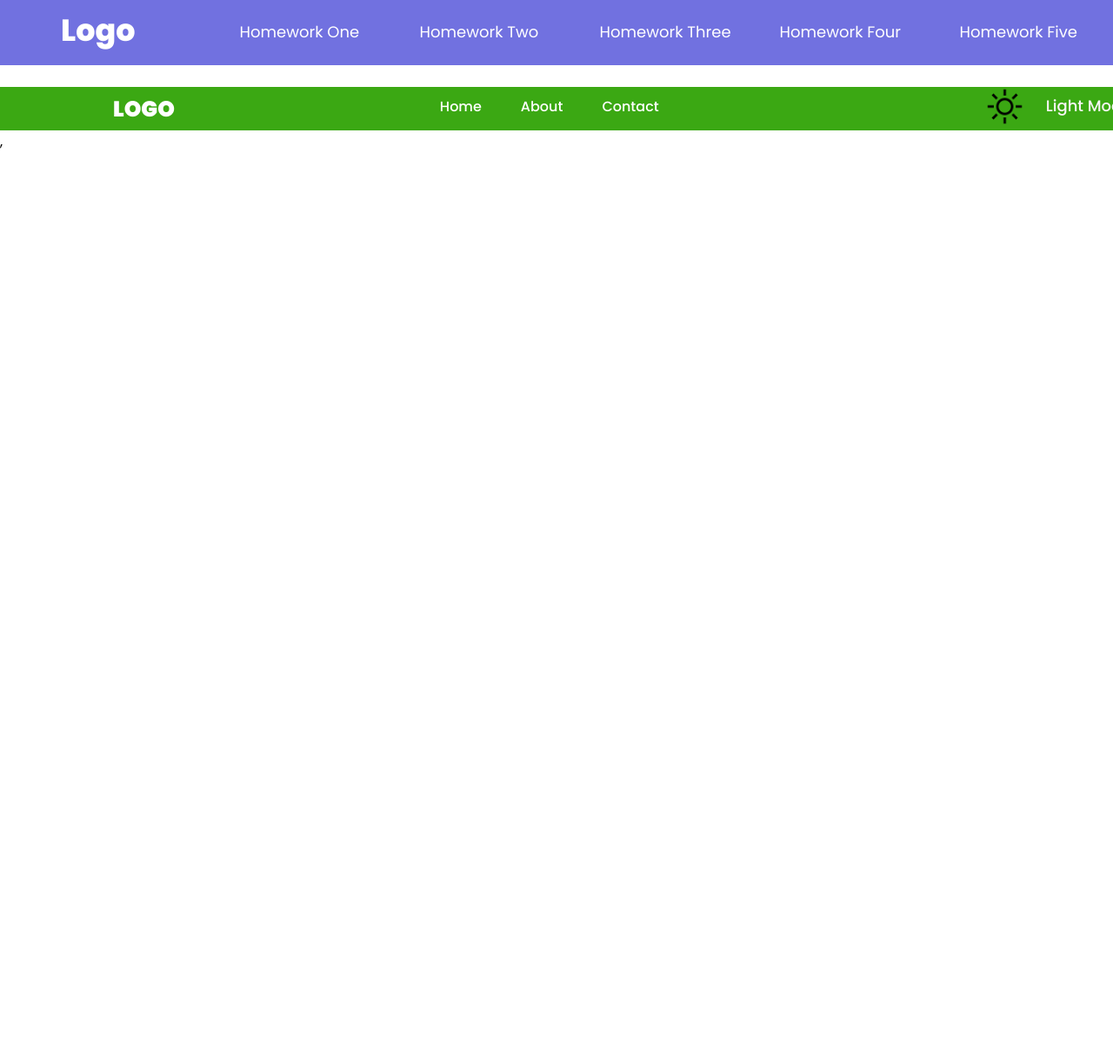
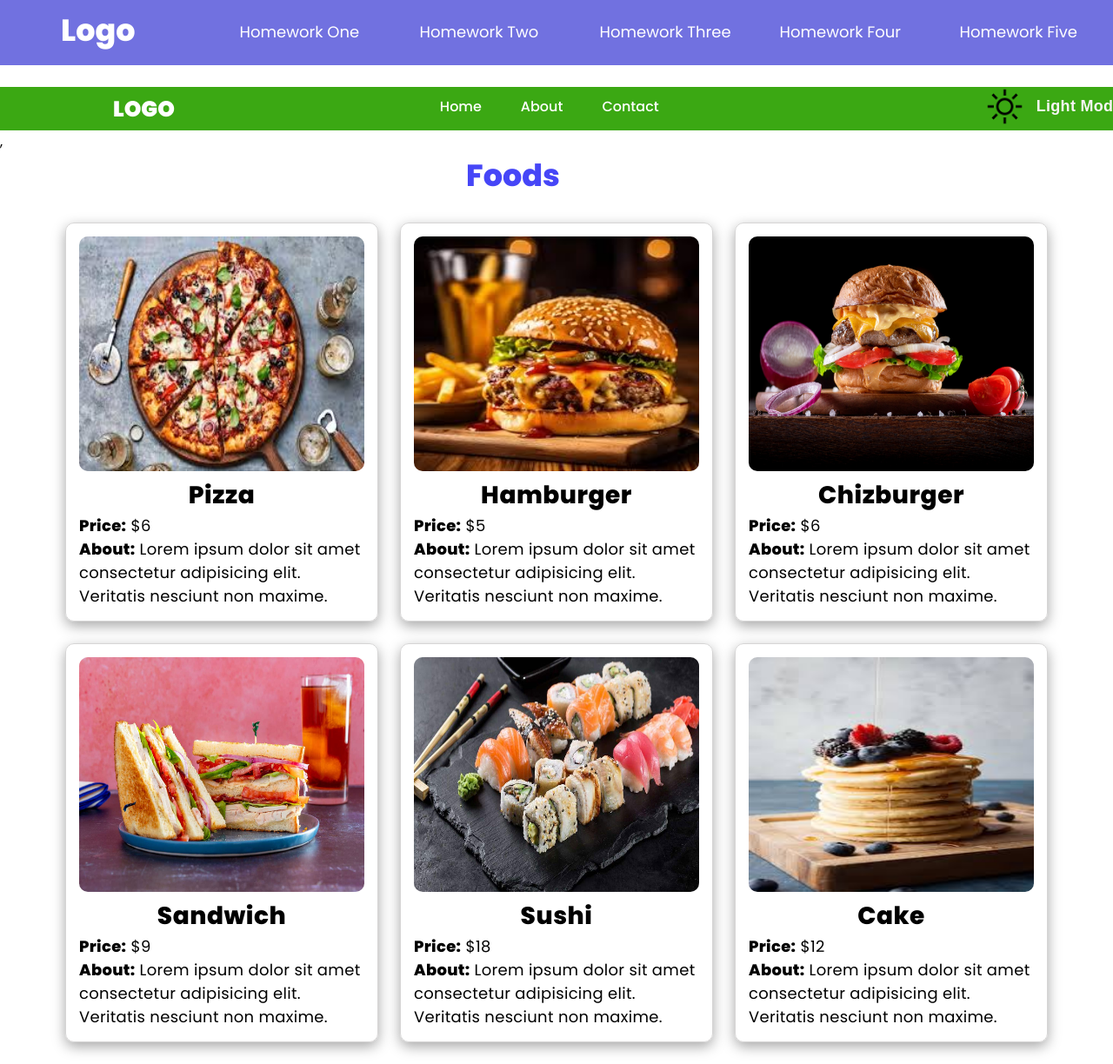
Before and after one commit to Abdulbas1d/7-oy-7-uyga-vazifa, a React (Vite) app: page /homeworkTwo in a window 1280 px wide. Shown: the top 1224 px of the page at 87% size. Before the commit the page ends 800 px from the top, so only its background shows below. Built offline with nearby package versions, Linux system fonts and the light colour scheme.

Commit message:
HomeworkTwo finished

```diff
--- a/src/pages/HomeworkTwo/index.css
+++ b/src/pages/HomeworkTwo/index.css
@@ -1,12 +1,20 @@
-.container-two {
+.container-two.light {
     width: 100%;
     height: 50px;
     background-color: rgb(59, 168, 19);
     margin-top: 25px;
 }
 
+.container-two.dark {
+    width: 100%;
+    height: 50px;
+    background-color: #6a6868;
+    margin-top: 25px;
+}
+
 .logo {
     width: 1440px;
+    height: 50px;
     margin: 0 auto;
     display: flex;
     gap: 25px;
@@ -37,6 +45,14 @@
         }
     }
 
+    .themebtn {
+        border: none;
+        outline: none;
+        background: none;
+        display: flex;
+        gap: 14px;
+        cursor: pointer;
+
         .lightOrdark {
             width: 45px;
             height: 45px;
@@ -46,8 +62,97 @@
 
         span {
             font-size: 18px;
-        font-weight: 500;
-        margin-top: 8px;
+            font-weight: 600;
+            margin-top: 12px;
+            letter-spacing: 0.3px;
             color: #f7f5f5;
         }
     }
+}
+
+.foods {
+    text-align: center;
+    margin-top: 25px;
+    margin-right: 100px;
+    font-size: 35px;
+    color: rgb(70, 70, 247);
+}
+
+.container-two.light .cards {
+    display: flex;
+    gap: 25px;
+    flex-wrap: wrap;
+    align-items: center;
+    justify-content: center;
+    width: 1200px;
+    margin: 0 auto;
+    margin-top: 28px;
+    padding-bottom: 25px;
+
+    .card {
+        width: 30%;
+        padding: 15px;
+        border-radius: 10px;
+        box-shadow: rgba(0, 0, 0, 0.35) 0px 5px 15px;
+
+        border: 1px solid rgb(214, 213, 213);
+
+        img {
+            width: 100%;
+            height: 270px;
+            border-radius: 10px;
+        }
+
+        h2 {
+            text-align: center;
+            font-size: 28px;
+            letter-spacing: 0.5px;
+        }
+
+        p {
+            font-size: 18px;
+            letter-spacing: 0.3px;
+        }
+    }
+}
+
+.container-two.dark .cards {
+    display: flex;
+    gap: 25px;
+    flex-wrap: wrap;
+    align-items: center;
+    justify-content: center;
+    width: 1200px;
+    margin: 0 auto;
+    margin-top: 28px;
+    padding-bottom: 25px;
+
+    .card {
+        width: 30%;
+        padding: 15px;
+        border-radius: 10px;
+        box-shadow: rgba(0, 0, 0, 0.35) 0px 5px 15px;
+        background-color: rgb(168, 167, 167);
+
+        border: 1px solid rgb(214, 213, 213);
+
+        img {
+            width: 100%;
+            height: 270px;
+            border-radius: 10px;
+        }
+
+        h2 {
+            text-align: center;
+            font-size: 28px;
+            letter-spacing: 0.5px;
+            color: #fff;
+        }
+
+        p {
+            font-size: 18px;
+            letter-spacing: 0.3px;
+            color: #fff;
+        }
+    }
+}
--- a/src/pages/HomeworkTwo/index.jsx
+++ b/src/pages/HomeworkTwo/index.jsx
@@ -3,10 +3,24 @@ import './index.css'
 import LightModePicture from '../../assets/images/light-icon.png'
 import DarkModePicture from '../../assets/images/dark-icon.png'
 import PizzaPicture from '../../assets/images/pizza-picture.jpg'
+import HamburgerPicture from '../../assets/images/hamburger-picture.jpg'
+import CakePicture from '../../assets/images/cake-picture.jpg'
+import ChizburgerPicture from '../../assets/images/chizburger-picture.jpg'
+import SandwichPicture from '../../assets/images/sandwich-picture.jpg'
+import SushiPicture from '../../assets/images/sushi-picture.jpeg'
+import { useDispatch, useSelector } from 'react-redux'
+import { toggleTheme } from '../../store/modeSlice'
 
 function HomeworkTwo() {
+  const themes = useSelector(state => state.mode.value)
+  const dispatch = useDispatch()
+
+  function handleChangeTheme() {
+    dispatch(toggleTheme())
+  }
+
   return (
-    <div className='container-two'>
+    <div className={`container-two ${themes}`}>
       <div className="logo">
         <h3>LOGO</h3>
         <div className="data">
@@ -15,13 +29,54 @@ function HomeworkTwo() {
           <a href="/homeworkTwo">Contact</a>
         </div>
 
-        <img className='lightOrdark' src={LightModePicture} alt="" />
-        <span>Light Mode</span>
+        <button onClick={handleChangeTheme} className='themebtn'>
+          <img className='lightOrdark' src={themes === "light" ? LightModePicture : DarkModePicture} alt="" />
+          <span>{themes === "light" ? "Light Mode" : "Dark Mode"}</span>
+        </button>
       </div>
 
+      <h1 className='foods'>Foods</h1>
       <div className="cards">
         <div className="card">
-          <img src="" alt="" />
+          <img src={PizzaPicture} alt="" />
+          <h2>Pizza</h2>
+          <p><strong>Price:</strong> {" "} $6</p>
+          <p><strong>About:</strong>{" "} Lorem ipsum dolor sit amet consectetur adipisicing elit. Veritatis nesciunt non maxime.</p>
+        </div>
+
+        <div className="card">
+          <img src={HamburgerPicture} alt="" />
+          <h2>Hamburger</h2>
+          <p><strong>Price:</strong> {" "} $5</p>
+          <p><strong>About:</strong>{" "} Lorem ipsum dolor sit amet consectetur adipisicing elit. Veritatis nesciunt non maxime.</p>
+        </div>
+
+        <div className="card">
+          <img src={ChizburgerPicture} alt="" />
+          <h2>Chizburger</h2>
+          <p><strong>Price:</strong> {" "} $6</p>
+          <p><strong>About:</strong>{" "} Lorem ipsum dolor sit amet consectetur adipisicing elit. Veritatis nesciunt non maxime.</p>
+        </div>
+
+        <div className="card">
+          <img src={SandwichPicture} alt="" />
+          <h2>Sandwich</h2>
+          <p><strong>Price:</strong> {" "} $9</p>
+          <p><strong>About:</strong>{" "} Lorem ipsum dolor sit amet consectetur adipisicing elit. Veritatis nesciunt non maxime.</p>
+        </div>
+
+        <div className="card">
+          <img src={SushiPicture} alt="" />
+          <h2>Sushi</h2>
+          <p><strong>Price:</strong> {" "} $18</p>
+          <p><strong>About:</strong>{" "} Lorem ipsum dolor sit amet consectetur adipisicing elit. Veritatis nesciunt non maxime.</p>
+        </div>
+
+        <div className="card">
+          <img src={CakePicture} alt="" />
+          <h2>Cake</h2>
+          <p><strong>Price:</strong> {" "} $12</p>
+          <p><strong>About:</strong>{" "} Lorem ipsum dolor sit amet consectetur adipisicing elit. Veritatis nesciunt non maxime.</p>
         </div>
       </div>
     </div>
--- a/src/store/modeSlice.js
+++ b/src/store/modeSlice.js
@@ -1,12 +1,14 @@
 import { createSlice } from "@reduxjs/toolkit";
 
 const modeSlice = createSlice({
-    name: "mode",
-    initialState: {value: "light"},
+    name: "theme",
+    initialState: { value: "light" },
     reducers: {
+        toggleTheme: (state) => {
+            state.value = state.value === "light" ? "dark" : "light";
+        },
+    },
+});
 
-    }
-})
-
-export const {} = modeSlice.actions;
+export const { toggleTheme } = modeSlice.actions;
 export default modeSlice.reducer;
```
Lines whose indentation alone changed are shown as unchanged.
